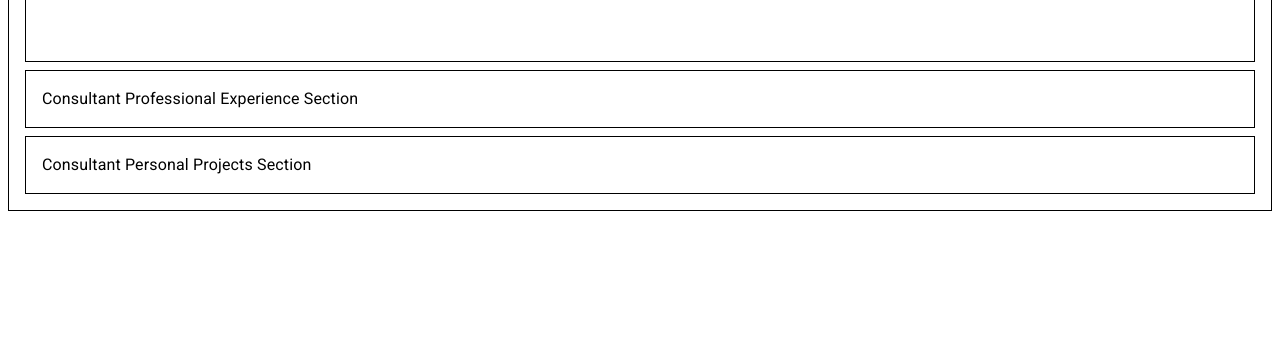
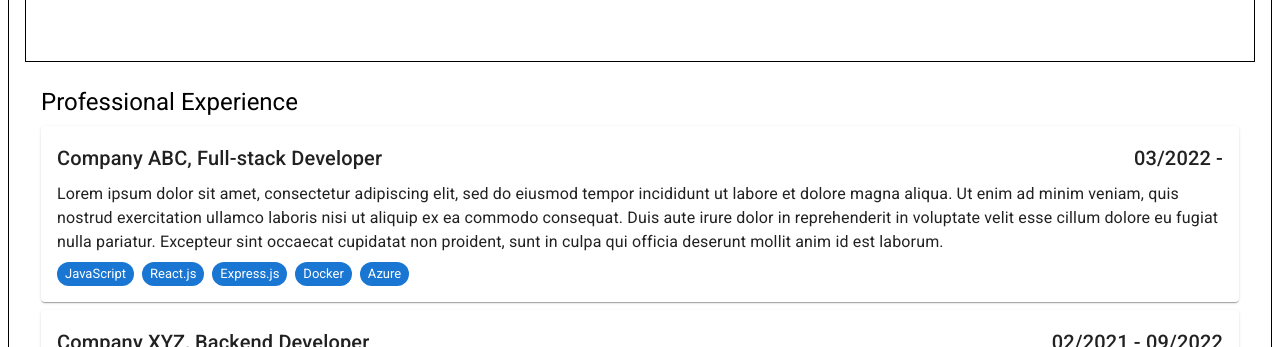
Before and after one commit to mikouzdev/skill-bank, a React app in the folder frontend/: page / in a window 1280 px wide. Shown: the part 453-800 px from the top of the page. Built offline with nearby package versions, Linux system fonts and the light colour scheme; some icons are missing; the HTML template or start-up script is replaced by a standard one.

Commit message:
Consultant profile job experience section

```diff
--- /dev/null
+++ b/frontend/src/features/consultant/components/ProfessionalExperience/ProfessionalExperienceItem.tsx
@@ -0,0 +1,37 @@
+import { Box, Typography, Stack, Chip, Paper } from "@mui/material";
+import { type ConsultantProfessionalExperienceItem } from "../../types/types";
+
+type Props = {
+  item: ConsultantProfessionalExperienceItem;
+};
+
+export default function ProfessionalExperienceItem({ item }: Props) {
+  const skills = item.employmentSkills.map((skill, i) => (
+    <Chip key={i} label={skill} color="primary" size="small" />
+  ));
+
+  return (
+    <Paper
+      elevation={1}
+      sx={{
+        display: "flex",
+        flexDirection: "column",
+        gap: 1,
+        p: 2,
+      }}
+    >
+      <Stack direction={"row"} spacing={"auto"}>
+        <Typography variant="h6">{`${item.employer}, ${item.jobTitle}`}</Typography>
+        <Typography variant="h6">{`${item.start} - ${
+          item.end ?? ""
+        }`}</Typography>
+      </Stack>
+      <Box>
+        <Typography>{item.description}</Typography>
+      </Box>
+      <Stack direction={"row"} spacing={1}>
+        {skills}
+      </Stack>
+    </Paper>
+  );
+}
--- a/frontend/src/features/consultant/components/ProfessionalExperience/ProfessionalExperienceSection.tsx
+++ b/frontend/src/features/consultant/components/ProfessionalExperience/ProfessionalExperienceSection.tsx
@@ -1,9 +1,73 @@
-import { Box, Typography } from "@mui/material";
+import { Box, Typography, Stack } from "@mui/material";
+import ProfessionalExperienceItem from "./ProfessionalExperienceItem";
+import { type ConsultantProfessionalExperienceItem } from "../../types/types";
 
 export default function ProfessionalExperience() {
+  const mockupItems: ConsultantProfessionalExperienceItem[] = [
+    {
+      id: 1,
+      employer: "Company ABC",
+      jobTitle: "Full-stack Developer",
+      description: `Lorem ipsum dolor sit amet, consectetur adipiscing elit,
+    sed do eiusmod tempor incididunt ut labore et dolore magna aliqua.
+    Ut enim ad minim veniam, quis nostrud exercitation ullamco laboris nisi ut aliquip ex ea commodo consequat.
+    Duis aute irure dolor in reprehenderit in voluptate velit esse cillum dolore eu fugiat nulla pariatur.
+    Excepteur sint occaecat cupidatat non proident, sunt in culpa qui officia deserunt mollit anim id est laborum.
+    `,
+      start: "03/2022",
+      employmentSkills: [
+        "JavaScript",
+        "React.js",
+        "Express.js",
+        "Docker",
+        "Azure",
+      ],
+    },
+    {
+      id: 2,
+      employer: "Company XYZ",
+      jobTitle: "Backend Developer",
+      description: `At vero eos et accusamus et iusto odio dignissimos ducimus qui blanditiis praesentium
+      voluptatum deleniti atque corrupti quos dolores et quas molestias excepturi sint occaecati cupiditate
+      non provident, similique sunt in culpa qui officia deserunt mollitia animi, id est laborum et dolorum fuga.
+      Et harum quidem rerum facilis est et expedita distinctio. Nam libero tempore, cum soluta nobis est eligendi optio
+      cumque nihil impedit quo minus id quod maxime placeat facere possimus, omnis voluptas assumenda est, omnis dolor repellendus.
+      Temporibus autem quibusdam et aut officiis debitis aut rerum necessitatibus saepe eveniet ut et voluptates repudiandae sint et
+      molestiae non recusandae. Itaque earum rerum hic tenetur a sapiente delectus, ut aut reiciendis voluptatibus maiores alias
+      consequatur aut perferendis doloribus asperiores repellat.`,
+      start: "02/2021",
+      end: "09/2022",
+      employmentSkills: ["C#", "ASP.NET", "Docker"],
+    },
+    {
+      id: 3,
+      employer: "Company 123",
+      jobTitle: "Mainframe Developer",
+      description: `Lorem ipsum dolor sit amet, consectetur adipiscing elit,
+    sed do eiusmod tempor incididunt ut labore et dolore magna aliqua.
+    Ut enim ad minim veniam, quis nostrud exercitation ullamco laboris nisi ut aliquip ex ea commodo consequat.
+    Duis aute irure dolor in reprehenderit in voluptate velit esse cillum dolore eu fugiat nulla pariatur.
+    Excepteur sint occaecat cupidatat non proident, sunt in culpa qui officia deserunt mollit anim id est laborum.`,
+      start: "12/1990",
+      end: "01/2000",
+      employmentSkills: ["Cobol", "Assembly", "C"],
+    },
+  ];
+
   return (
-    <Box sx={{ p: 2, border: 1 }}>
-      <Typography>Consultant Professional Experience Section</Typography>
+    <Box
+      sx={{
+        p: 2,
+      }}
+    >
+      <Stack spacing={1} sx={{ maxWidth: 1200 }}>
+        <Typography variant="h5">Professional Experience</Typography>
+        <Stack spacing={1}>
+          {mockupItems.map((item, i) => (
+            <ProfessionalExperienceItem key={i} item={item} />
+          ))}
+        </Stack>
+      </Stack>
     </Box>
   );
 }
```
Also changed, not shown: frontend/src/features/consultant/types/types.ts (+10 -0 lines).
